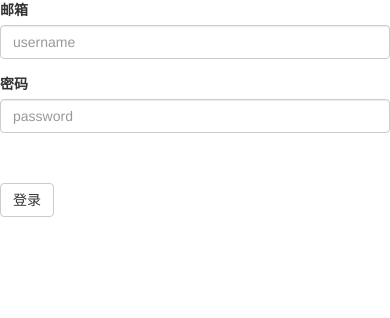
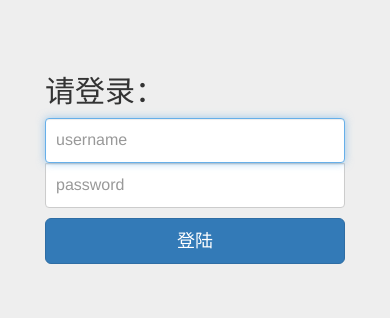
Before and after one commit to longjames/ProjectIssue, a CodeIgniter app: page /index.php/backend/login in a window 390 px wide. Shown: the top 318 px of the page. Run offline with CodeIgniter, Linux system fonts and the light colour scheme.

Commit message:
美化部分界面以及注销

```diff
--- a/application/controllers/admin.php
+++ b/application/controllers/admin.php
@@ -1,5 +1,5 @@
 <?php
-	class admin extends CI_Controller
+	class admin extends Admin_Controller
 	{
 		public function index()
 		{
--- a/application/controllers/backend.php
+++ b/application/controllers/backend.php
@@ -16,7 +16,6 @@
 				{
 					if($item->name == $name)
 						$flag = 1;
-
 				}
 				if($flag == 0)
 					redirect(site_url('backend/login','refresh'));
@@ -38,5 +37,15 @@
 				$this->load->view('admin/login');
 			}
 		}
+
+		public function logout()
+		{
+			$this->load->library('session');
+			if($this->session->userdata('token') == 'in')
+			{
+				$this->session->set_userdata('token','out');
+			}
+			redirect(site_url('backend/login'),'refresh');
+		}
 	}
 ?>
--- a/application/views/admin/login.php
+++ b/application/views/admin/login.php
@@ -4,40 +4,23 @@
     <meta charset="utf-8">
     <meta http-equiv="X-UA-Compatible" content="IE=edge">
     <meta name="viewport" content="width=device-width, initial-scale=1">
+    <link href="<?=base_url()?>icon.png" rel="shortcut icon">
     <title>登陆</title>
     <link href="<?=base_url()?>css/bootstrap.min.css" rel="stylesheet">
+    <link href="<?=base_url()?>css/signin.css" rel="stylesheet">
     <script src="<?=base_url()?>js/jquery-2.1.1.js"></script>
     <script src="<?=base_url()?>js/bootstrap.min.js"></script>
-    <script type="text/javascript">
-    $(document).ready(
-    	function()
-    	{
-    		// alert("heh");
-    	});
-    </script>
   </head>
   <body>
-   <form class="form-horizontal" action="<?=base_url()?>index.php/backend/login" method="post">
-    <div class="form-group">
-      <label for="inputName" class="col-sm-3 control-label">邮箱</label>
-      <div class="col-sm-8">
-        <input type="text" class="form-control" id="inputName" name="user" placeholder="username">
-      </div>
-    </div>
-    <div class="form-group">
-      <label for="inputPassword" class="col-sm-3 control-label">密码</label>
-      <div class="col-sm-8">
-        <input type="password" class="form-control" id="inputPassword" name="password" placeholder="password">
-      </div>
-    </div>
-    <div class="form-group">
-    <label class="col-sm-3 control-label"></label>
-    </div>
-    <div class="form-group">
-      <div class="col-sm-offset-3 col-sm-10">
-        <button type="submit" class="btn btn-default">登录</button>
-      </div>
-    </div>
-  </form>
+  <div class="container">
+     <form class="form-signin" action="<?=base_url()?>index.php/backend/login" method="post">
+        <h2 class="form-signin-heading">请登录：</h2>
+        <label for="inputName" class="sr-only">用户名</label>
+        <input type="text" id="inputName" class="form-control" name="user" placeholder="username" required autofocus>
+        <label for="inputPassword" class="sr-only">密码</label>
+        <input type="password" id="inputPassword" class="form-control" name="password" placeholder="password" required>
+        <button class="btn btn-lg btn-primary btn-block" type="submit">登陆</button>
+      </form>
+  </div>
   </body>
 </html>
--- a/application/views/admin/main.php
+++ b/application/views/admin/main.php
@@ -4,6 +4,7 @@
     <meta charset="utf-8">
     <meta http-equiv="X-UA-Compatible" content="IE=edge">
     <meta name="viewport" content="width=device-width, initial-scale=1">
+    <link href="<?=base_url()?>icon.png" rel="shortcut icon">
     <title>项目发布平台后台管理</title>
     <link href="<?=base_url()?>css/bootstrap.min.css" rel="stylesheet">
     <script src="<?=base_url()?>js/jquery-2.1.1.js"></script>
@@ -42,6 +43,7 @@
       <ul class="nav nav-pills nav-stacked">
         <li class="active"><a class="btn" href="<?=site_url('admin/index')?>" id="nav_tip">Overview</a></li>
         <li role="presentation"><a class="btn btn-default" data-toggle="modal" id="addForm" data-target="#addModal">添加信息</a></li>
+        <li><a class="btn btn-default" href="<?=site_url('backend/logout')?>">注销</a></li>
       </ul>
     </div>
 
--- a/application/views/user/main.php
+++ b/application/views/user/main.php
@@ -4,6 +4,7 @@
     <meta charset="utf-8">
     <meta http-equiv="X-UA-Compatible" content="IE=edge">
     <meta name="viewport" content="width=device-width, initial-scale=1">
+    <link href="<?=base_url()?>icon.png" rel="shortcut icon">
     <title>项目展示</title>
     <link href="<?=base_url()?>css/bootstrap.min.css" rel="stylesheet">
     <script src="<?=base_url()?>js/jquery-2.1.1.js"></script>
--- /dev/null
+++ b/css/signin.css
@@ -0,0 +1,40 @@
+body {
+  padding-top: 40px;
+  padding-bottom: 40px;
+  background-color: #eee;
+}
+
+.form-signin {
+  max-width: 330px;
+  padding: 15px;
+  margin: 0 auto;
+}
+.form-signin .form-signin-heading,
+.form-signin .checkbox {
+  margin-bottom: 10px;
+}
+.form-signin .checkbox {
+  font-weight: normal;
+}
+.form-signin .form-control {
+  position: relative;
+  height: auto;
+  -webkit-box-sizing: border-box;
+     -moz-box-sizing: border-box;
+          box-sizing: border-box;
+  padding: 10px;
+  font-size: 16px;
+}
+.form-signin .form-control:focus {
+  z-index: 2;
+}
+.form-signin input[type="email"] {
+  margin-bottom: -1px;
+  border-bottom-right-radius: 0;
+  border-bottom-left-radius: 0;
+}
+.form-signin input[type="password"] {
+  margin-bottom: 10px;
+  border-top-left-radius: 0;
+  border-top-right-radius: 0;
+}
```
Also changed, not shown: icon.png (added).
